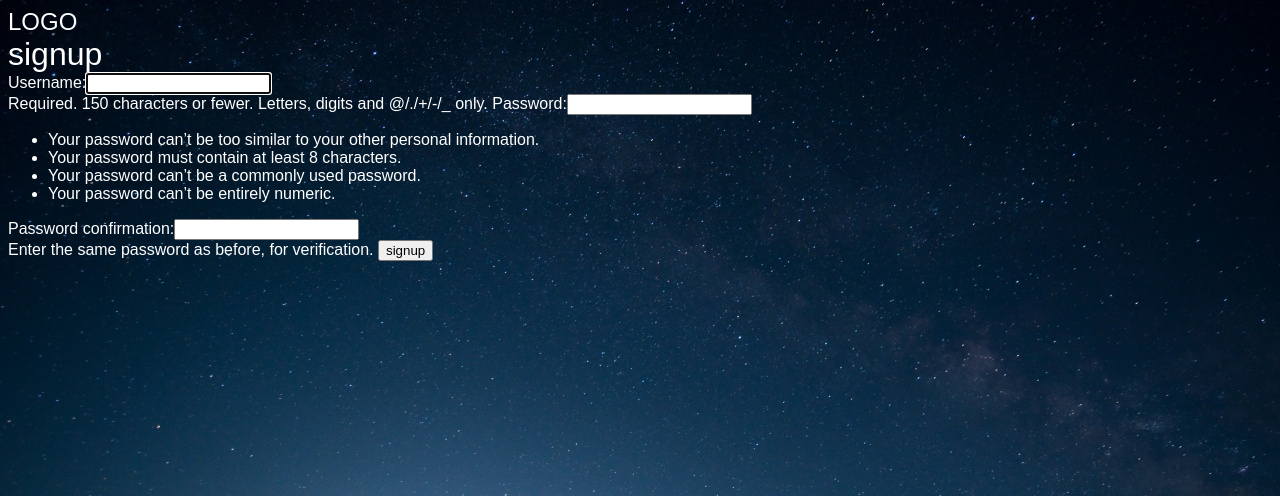
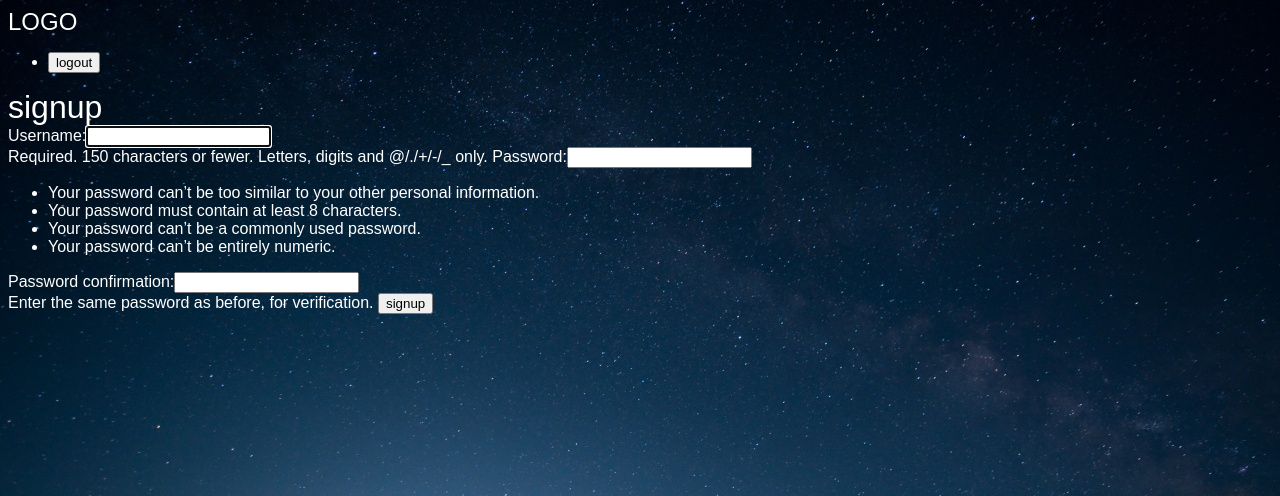
Before and after one commit to hackerworkininternet/django_blog, a Django app: page /accounts/signup in a window 1280 px wide. Shown: the top 496 px of the page. Run offline with Django 3.2, Linux system fonts and the light colour scheme.

Commit message:
button logout

```diff
--- a/django/django_Evil_Spirit/accounts/urls.py
+++ b/django/django_Evil_Spirit/accounts/urls.py
@@ -5,4 +5,5 @@ app_name = 'accounts'
 urlpatterns = [
 	path('signup',views.signup_view, name='signup'),
 	path('login', views.login_view, name='login'),
+	path('logout', views.logout_view, name='logout'),
 ]
--- a/django/django_Evil_Spirit/accounts/views.py
+++ b/django/django_Evil_Spirit/accounts/views.py
@@ -1,6 +1,6 @@
 from django.shortcuts import render,redirect
 from django.contrib.auth.forms import UserCreationForm,AuthenticationForm
-from django.contrib.auth import login
+from django.contrib.auth import login,logout
 
 # Create your views here.
 def signup_view(request):
@@ -27,3 +27,9 @@ def login_view(request):
 	else:
 		form = AuthenticationForm()
 	return render(request,'accounts/login.html',{'form':form})
+
+def logout_view(request):
+	if request.method == 'POST':
+		logout(request)
+
+		return redirect('articles:list')
--- a/django/django_Evil_Spirit/templates/base.html
+++ b/django/django_Evil_Spirit/templates/base.html
@@ -23,7 +23,16 @@
 	<body>
 
 		<h2><a href="{% url 'articles:list' %}">LOGO</a></h2>
-
+		<nav>
+			<ul>
+				<li>
+					<form class="logout-link" action="{% url 'accounts:logout' %}" method="post">
+						{% csrf_token %}
+						<button type="submit">logout</button>
+					</form>
+				</li>
+			</ul>
+		</nav>
 		<div class="wrapper">
 
 			{% block content %}
```
Also changed, not shown: django/django_Evil_Spirit/db.sqlite3.
